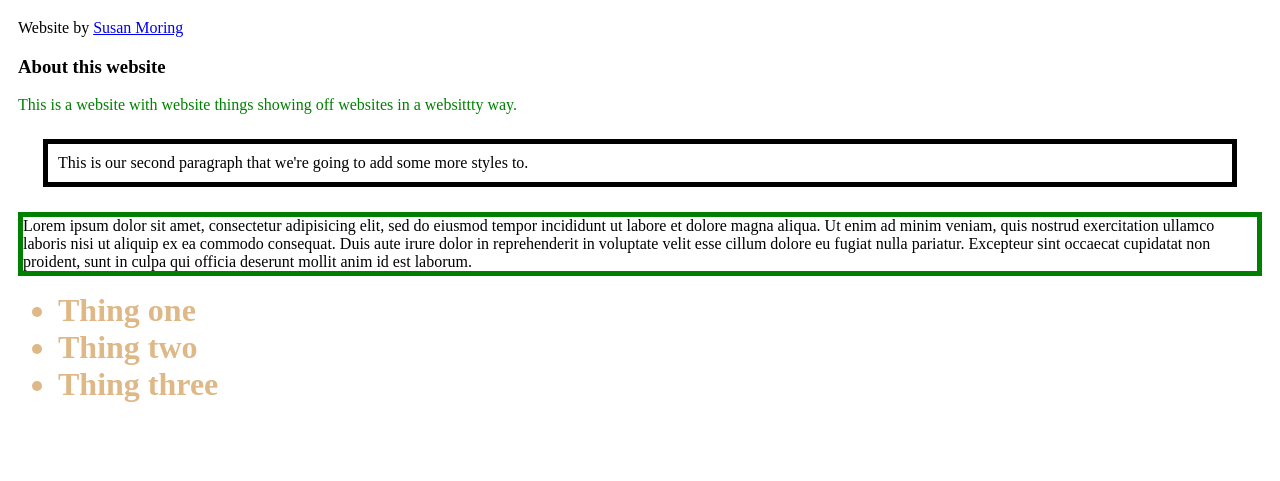
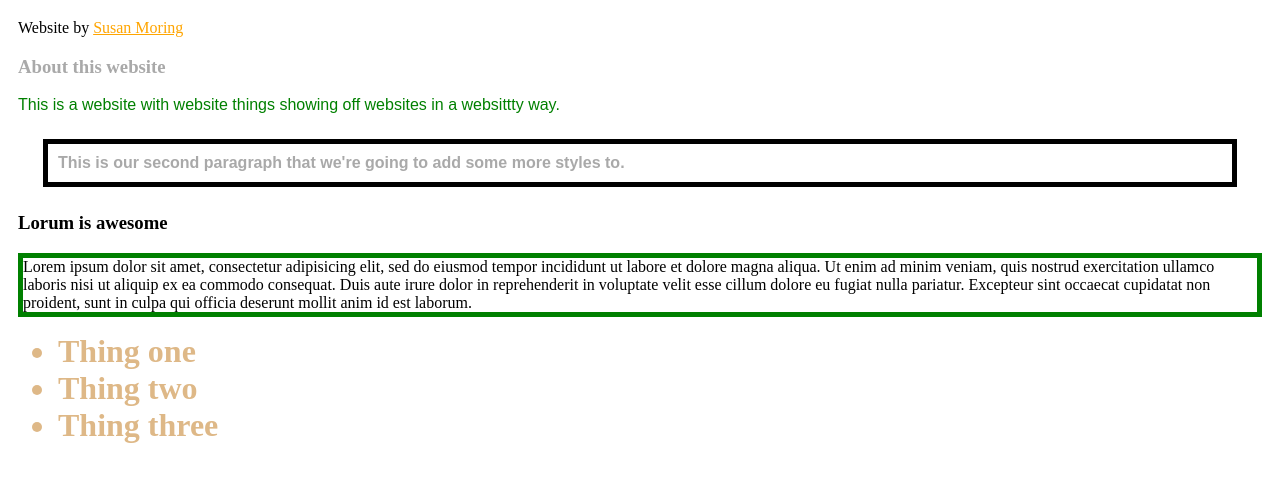
Before and after one commit to smoring/okcoders-winter-2018, a plain HTML site: page week-2/index.html in a window 1280 px wide. Shown: the part 79-560 px from the top of the page. Drawn offline with Linux system fonts and the light colour scheme.

Commit message:
more css stuff

```diff
--- a/week-2/index.html
+++ b/week-2/index.html
@@ -23,13 +23,17 @@
 <body>
 	<h1 id="banner">Week 2 Classroom Examples</h1>
 	<div>Website by <a href="mailto:susanmoring@gmail.com">Susan Moring</a></div>
-	<section>
+	<section class="leadmessage">
 		<h3>About this website</h3>
 		<p class="special" style="color:green;">
 			This is a website with website things showing off websites in a websittty way.
 		</p>
 		<p class="second"> This is our second paragraph that we're going to add some more styles to.</p>
-		<p class="third">Lorem ipsum dolor sit amet, consectetur adipisicing elit, sed do eiusmod
+	</section>
+	<section>
+		<h3>Lorum is awesome</h3>
+		<p class="third">Lorem ipsum dolor sit amet,
+		consectetur adipisicing elit, sed do eiusmod
 		tempor incididunt ut labore et dolore magna aliqua. Ut enim ad minim veniam,
 		quis nostrud exercitation ullamco laboris nisi ut aliquip ex ea commodo
 		consequat. Duis aute irure dolor in reprehenderit in voluptate velit esse
--- a/week-2/styles.css
+++ b/week-2/styles.css
@@ -2,6 +2,17 @@ body {
 	padding: 10px;
 }
 
+a:link {
+	color: orange;
+}
+
+a:hover {
+	color: red;
+}
+
+a:visited {
+	color: darkred;
+}
 
 .special {
 	color: red;
@@ -16,3 +27,11 @@ body {
 .third {
 	border: solid 5px green;
 }
+
+.leadmessage p {
+	font-family: sans-serif;
+}
+
+p:nth-child(odd){
+	font-weight: bold;
+}
```
